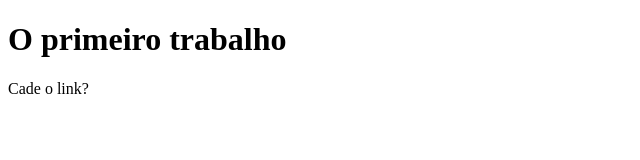
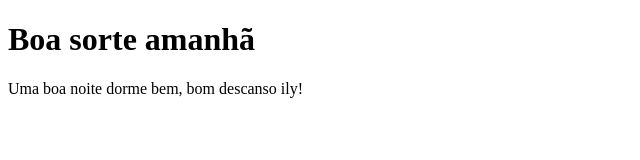
Before and after one commit to kellshine/sats, a plain HTML site: page index.html in a window 1280 px wide. Shown: the whole page, without its empty margins (0-640 px from the left). Drawn offline with Linux system fonts and the light colour scheme.

Commit message:
Update index.html

```diff
--- a/index.html
+++ b/index.html
@@ -4,11 +4,11 @@
 	<meta charset="UTF-8">
 	<meta name=description content="IE=Edge">
 	<meta name=viewport content="width=device-width, initial-scale=1">
-	<title>The First Job</title>
+	<title>GL</title>
 </head>
 <body>
-	<h1> O primeiro trabalho </h1>
+	<h1> Boa sorte amanhã </h1>
 
-	<p>Cade o link?</p>
+	<p>Uma boa noite dorme bem, bom descanso ily! </p>
 </body>
 </html>
```
